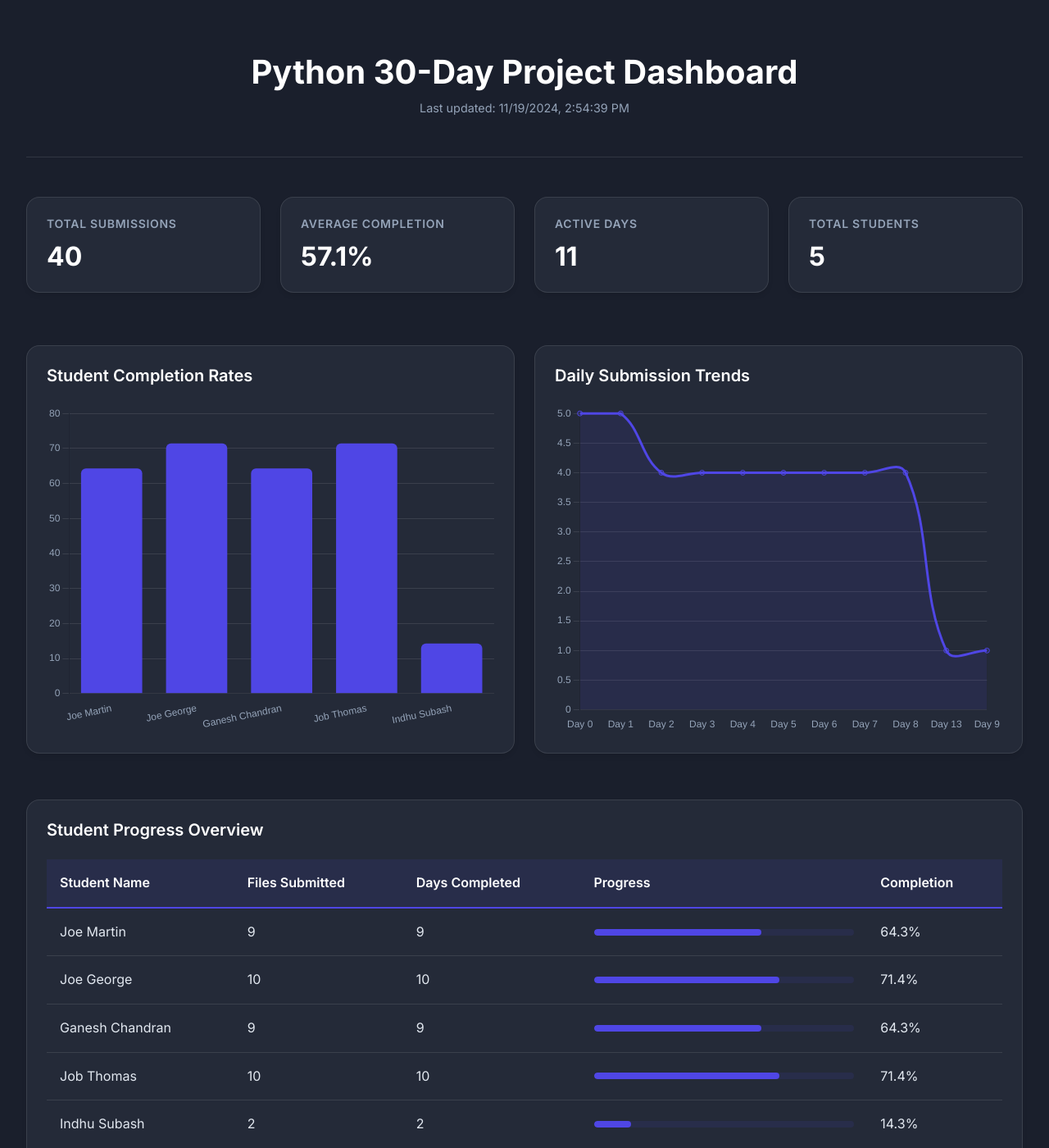
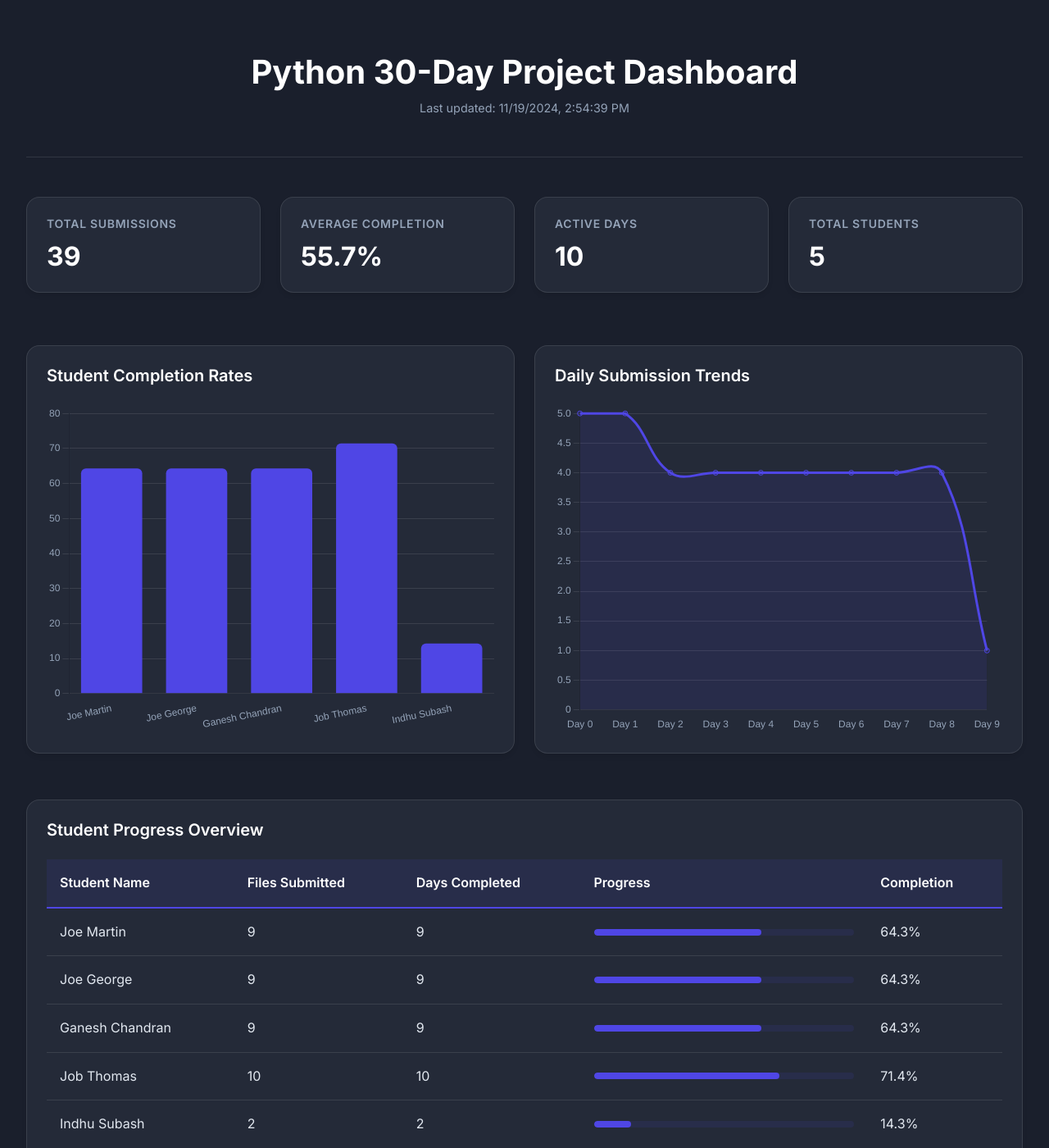
Before and after one commit to joegeorge022/Python-30-Day-Project, a Jekyll site: the page progress_dashboard.html, which Jekyll copies as it is, in a window 1280 px wide and 1400 px high. Shown: the whole window at 82% size. Built offline with Jekyll 4.4.1, drawn with Linux system fonts in a browser that asks for light colours.

```diff
--- a/chart_data.json
+++ b/chart_data.json
@@ -9,7 +9,6 @@
     "Day 6": 4,
     "Day 7": 4,
     "Day 8": 4,
-    "Day 13": 1,
     "Day 9": 1
   },
   "student_progress": {
@@ -224,8 +223,8 @@
       }
     },
     "Joe George": {
-      "total_files": 10,
-      "completed_days": 10,
+      "total_files": 9,
+      "completed_days": 9,
       "daily_submissions": {
         "Day 0": 1,
         "Day 1": 1,
@@ -235,13 +234,12 @@
         "Day 5": 1,
         "Day 6": 1,
         "Day 7": 1,
-        "Day 8": 1,
-        "Day 13": 1
+        "Day 8": 1
       },
       "file_types": {
-        ".py": 10
+        ".py": 9
       },
-      "total_lines": 161,
+      "total_lines": 160,
       "detailed_daily_stats": {
         "Day 0": {
           "total_lines": 10,
@@ -429,27 +427,6 @@
               "functions": 0,
               "classes": 0,
               "size": 235
-            }
-          ]
-        },
-        "Day 13": {
-          "total_lines": 1,
-          "code_lines": 1,
-          "comment_lines": 0,
-          "functions": 0,
-          "classes": 0,
-          "files": 1,
-          "file_details": [
-            {
-              "name": "joe_g.py",
-              "path": "Day-13/joe_g.py",
-              "extension": ".py",
-              "lines": 1,
-              "code_lines": 1,
-              "comment_lines": 0,
-              "functions": 0,
-              "classes": 0,
-              "size": 1
             }
           ]
         }
@@ -956,13 +933,13 @@
   },
   "completion_rates": {
     "Joe Martin": 64.28571428571429,
-    "Joe George": 71.42857142857143,
+    "Joe George": 64.28571428571429,
     "Ganesh Chandran": 64.28571428571429,
     "Job Thomas": 71.42857142857143,
     "Indhu Subash": 14.285714285714285
   },
   "language_distribution": {
-    ".py": 40
+    ".py": 39
   },
   "repository_activity": {
     "activity_timeline": {},
```
Also changed, not shown: Progress_Report.md (+1 -1 lines).
